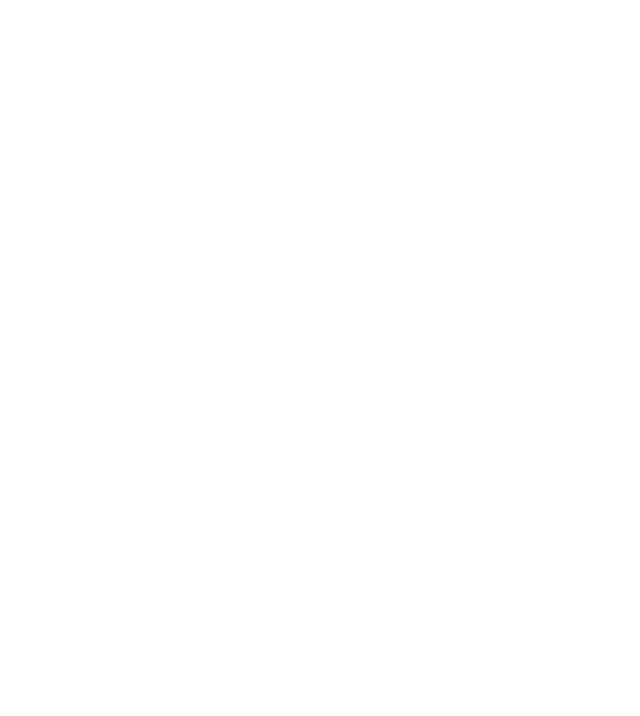
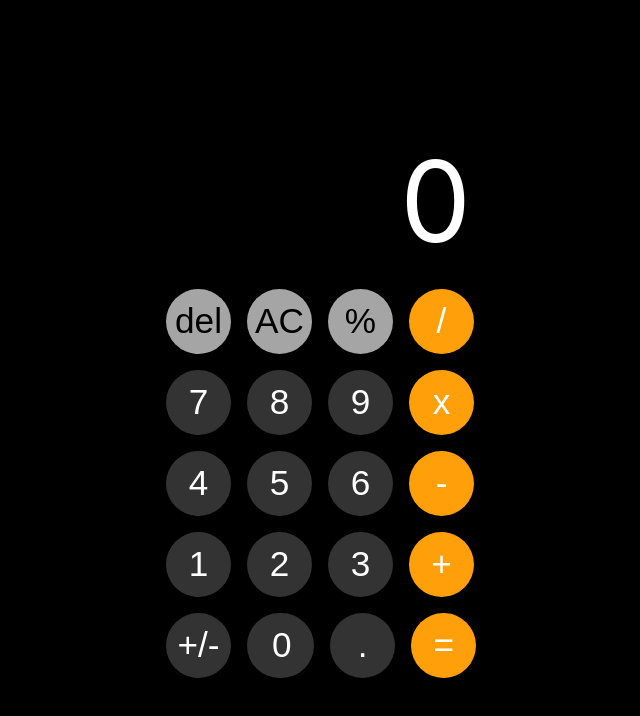
Before and after one commit to JaffDavy/my-calculator, a plain HTML site: page index.html in a window 1280 px wide. Shown: the whole page, without its empty margins (314-954 px from the left). Drawn offline with Linux system fonts and the light colour scheme.

Commit message:
done with the designe of my calculator

```diff
--- a/assets/styles/styles.css
+++ b/assets/styles/styles.css
@@ -0,0 +1,67 @@
+body {
+    margin: 0;
+    font-family: -apple-system, BlinkMacSystemFont, "Segoe UI", Roboto, sans-serif;
+    background-color: black;
+    display: flex;
+    justify-content: center;
+    align-items: center;
+    height: 100vh;
+}
+
+.calculator {
+    width: 320px;
+    background-color: #000;
+    border-radius: 20px;
+    padding: 20px;
+    box-shadow: 0 0 50px rgba(0, 0, 0, 0.5);
+}
+
+.display {
+    color: #fff;
+    font-size: 7rem;
+    text-align: right;
+    padding: 10px 15px;
+    margin-bottom: 10px;
+    overflow-x: hidden;
+}
+
+.buttons {
+    display: flex;
+    flex-wrap: wrap;
+    /* grid-gap: 12px; */
+    gap: 1rem;
+}
+
+.btn {
+    font-size: 2.2rem;
+    color: #fff;
+    border: none;
+    border-radius: 50%;
+    height: 65px;
+    width: 65px;
+    cursor: pointer;
+    display: flex;
+    justify-content: center;
+    align-items: center;
+}
+
+.btn.function {
+    background-color: #A5A5A5;
+    color: #000;
+}
+
+.btn.operator {
+    background-color: #ff9f0a;
+}
+
+.btn.number {
+    background-color: #333333;
+}
+
+.btn.zero {
+    grid-column: span 2;
+    width: 21%;
+    border-radius: 35px;
+    justify-content: start;
+    padding-left: 25px;
+}
--- a/index.html
+++ b/index.html
@@ -1,16 +1,42 @@
 <!DOCTYPE html>
 <html lang="en">
-<head>
-    <meta charset="UTF-8">
-    <meta name="viewport" content="width=device-width, initial-scale=1.0">
-    <link rel="stylesheet" href="./assets/styles/styles.css">
-    <title>Document</title>
-</head>
-<body>
+  <head>
+    <meta charset="UTF-8" />
+    <meta name="viewport" content="width=device-width, initial-scale=1.0" />
+    <link rel="stylesheet" href="./assets/styles/styles.css" />
+    <title>Calculator</title>
+  </head>
+  <body>
+    <div class="calculator">
+      <div class="display">0</div>
+      <div class="buttons">
+        <button class="btn function">del</button>
+        <button class="btn function">AC</button>
+        <button class="btn function">%</button>
+        <button class="btn operator">/</button>
 
+        <button class="btn number">7</button>
+        <button class="btn number">8</button>
+        <button class="btn number">9</button>
+        <button class="btn operator">x</button>
 
+        <button class="btn number">4</button>
+        <button class="btn number">5</button>
+        <button class="btn number">6</button>
+        <button class="btn operator">-</button>
 
+        <button class="btn number">1</button>
+        <button class="btn number">2</button>
+        <button class="btn number">3</button>
+        <button class="btn operator">+</button>
+
+        <button class="btn number">+/-</button>
+        <button class="btn number zero">0</button>
+        <button class="btn number">.</button>
+        <button class="btn operator">=</button>
+      </div>
+    </div>
 
     <script src="./assets/scripts/scripts.js"></script>
-</body>
+  </body>
 </html>
```
